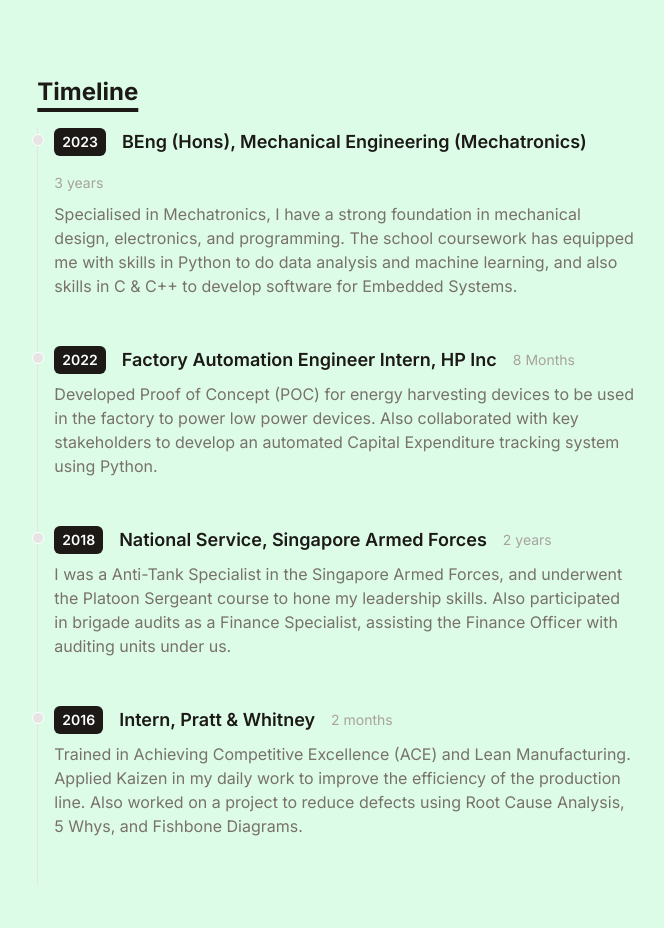
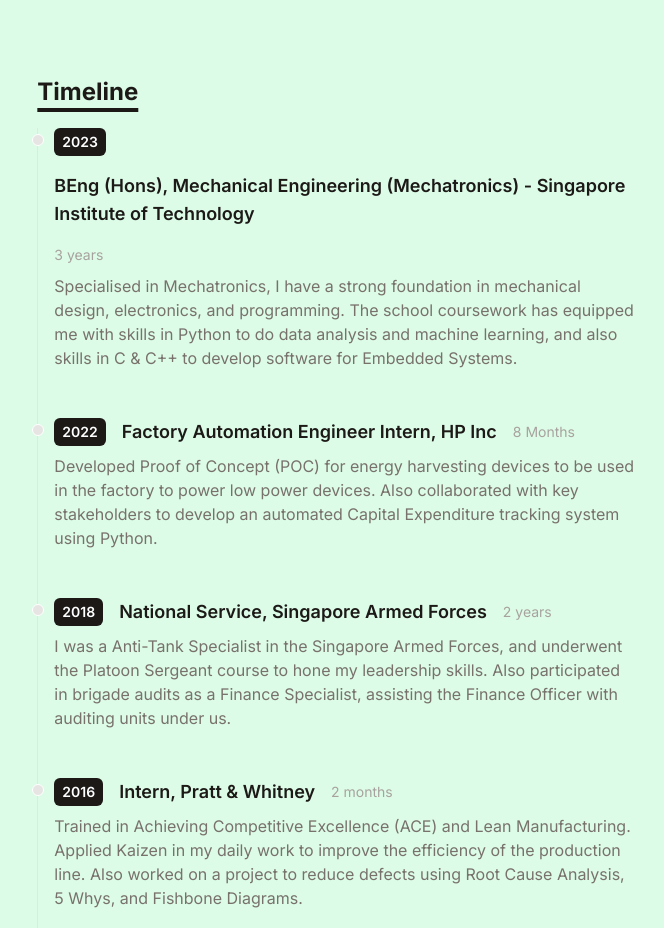
Before and after one commit to jackhww/phrogfolio-site, a React (Vite) app: page / in a window 1280 px wide. Shown: the part 2160-3088 px from the top of the page, without its empty margins (304-968 px from the left). Built offline with nearby package versions, Linux system fonts and the light colour scheme.

Commit message:
add school

```diff
--- a/src/data/timeline.js
+++ b/src/data/timeline.js
@@ -1,7 +1,7 @@
 export default [
     {
         year: '2023',
-        title: "BEng (Hons), Mechanical Engineering (Mechatronics)",
+        title: "BEng (Hons), Mechanical Engineering (Mechatronics) - Singapore Institute of Technology",
         duration: '3 years',
         details: 'Specialised in Mechatronics, I have a strong foundation in mechanical design, electronics, and programming. The school coursework has equipped me with skills in Python to do data analysis and machine learning, and also skills in C & C++ to develop software for Embedded Systems.',
     },
```
